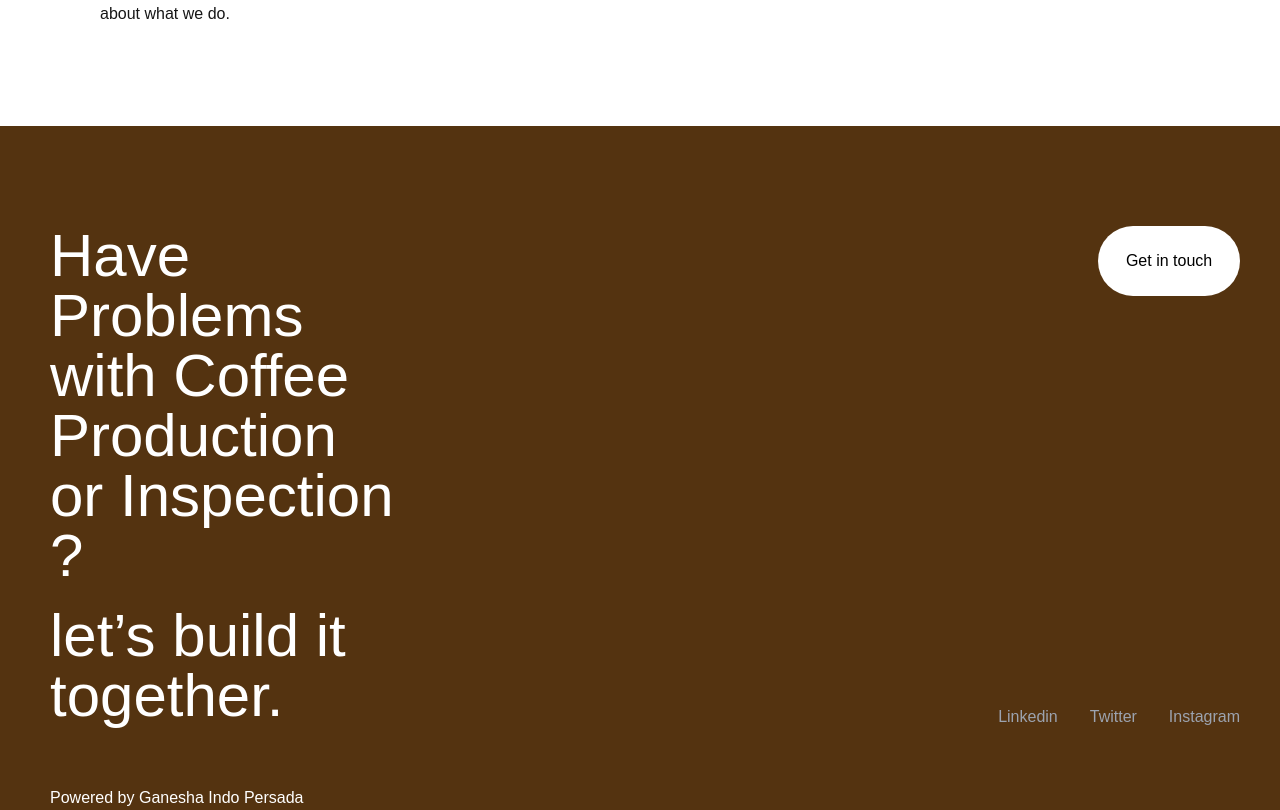
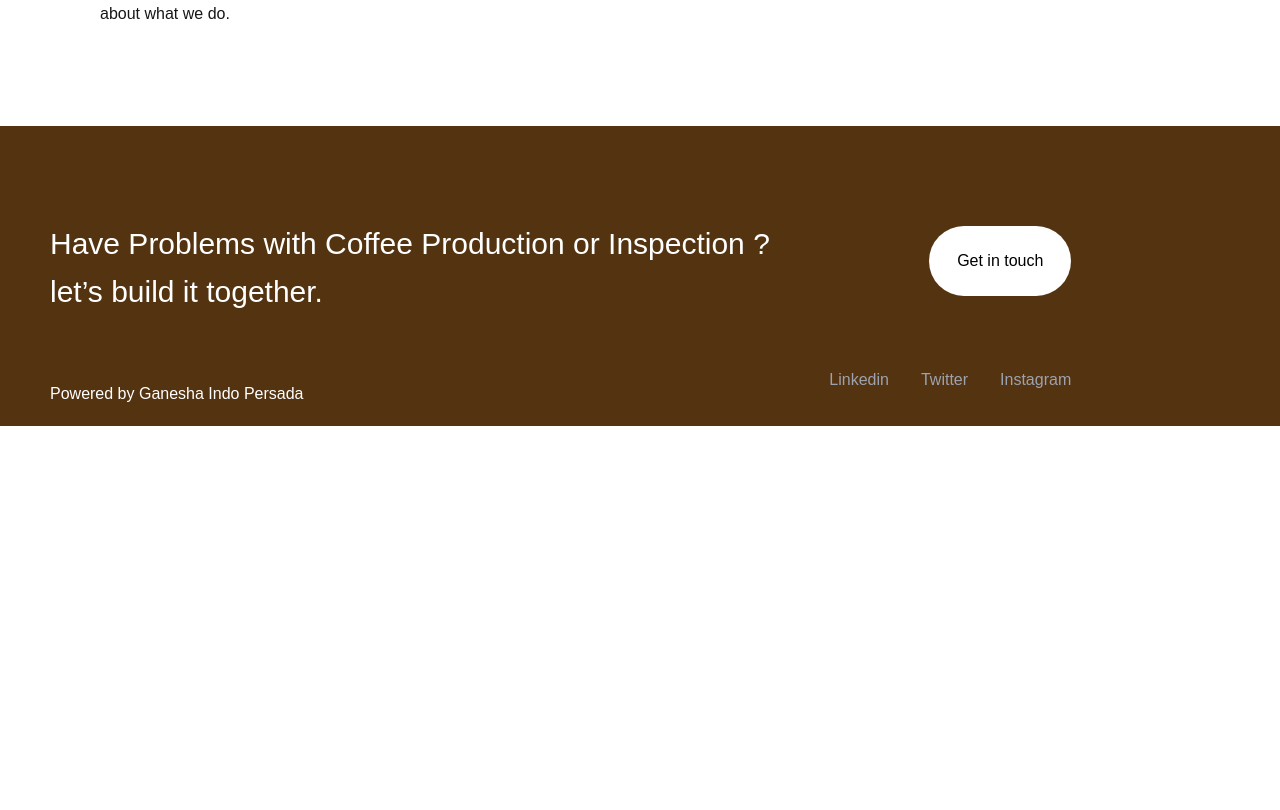
Before and after one commit to Norman1208/Indocoffeewarehouse-company-profile, a Next.js app: page /AboutUs in a window 1280 px wide. Shown: the part 2687-3497 px from the top of the page. After the commit the page ends 3113 px from the top, so only its background shows below. Built offline with nearby package versions, Linux system fonts and the light colour scheme.

Commit message:
feat: responsive feature for several content

```diff
--- a/src/components/Footer.tsx
+++ b/src/components/Footer.tsx
@@ -2,20 +2,20 @@ import { FC } from "react";
 
 const Footer: FC = () => {
     return (
-        <div className="bg-[#543310] flex pt-[100px] pl-[50px] pr-10 gap-[50%] h-[70%]"> {/* footer */}
-            <div className="flex flex-col gap-[60px] w-[100%]"> {/* left */}
-                <div className="flex flex-col gap-5 w-[100%]">{/* top */}
-                    <span className="text-white text-6xl">Have Problems with Coffee Production or Inspection ?</span>
+        <div className="bg-[#543310] flex pt-[100px] pl-[50px] pr-10 h-[70%] w-[100%] pb-5"> {/* footer */}
+            <div className="flex flex-col pr-[5%]"> {/* left */}
+                <div className="flex flex-col gap-3">{/* top */}
+                    <span className="text-white text-3xl">Have Problems with Coffee Production or Inspection ?</span>
                     <div className="flex">
-                        <span className="text-white text-6xl">let’s build it together.</span>
+                        <span className="text-white text-3xl">let’s build it together.</span>
                     </div>
                 </div>
-                <div>{/* bottom */}
+                <div className="pt-[10%]">{/* bottom */}
                     <span className="text-white">Powered by Ganesha Indo Persada</span>
                 </div>
             </div>
 
-            <div className="flex flex-col gap-[70%]"> {/* right */}
+            <div className="flex flex-col gap-[40%]"> {/* right */}
                 <div className="flex pl-[100px]">{/* top */}
                     <button className="bg-white text-black rounded-full w-[100%] h-[70px] hover:text-bold">Get in touch</button>
                 </div>
--- a/src/components/Products.tsx
+++ b/src/components/Products.tsx
@@ -13,7 +13,7 @@ const Products: FC = () => {
             </div>
 
             <div className="flex gap-5 justify-content-center items-center">
-                <div className="flex flex-col gap-5 w-[500px]">
+                <div className="flex flex-col gap-5 ">
                     <Image className="w-[100px] h-[100px]" src={inspection} alt="product1" />
                     <h1 className="font-bold text-2xl">End to End coffee inspection technology</h1>
                     <p>Our End-to-End Coffee Inspection Technology ensures exceptional coffee quality by utilizing advanced AI and
@@ -21,7 +21,7 @@ const Products: FC = () => {
                         detecting subtle defects and maintaining consistency. This technology not only guarantees the perfect cup but also promotes sustainability by reducing
                         waste and enhancing the supply chain, delivering premium coffee with every sip. <a className='text-blue-500'href="/InspectionTech">learn more</a></p>
                 </div>
-                <div className="flex flex-col gap-5 w-[500px]">
+                <div className="flex flex-col gap-5">
                     <Image className="w-[100px] h-[100px]" src={apps} alt="product2" />
                     <h1 className="font-bold text-2xl">Trusted Coffee Buyer and Seller </h1>
                     <p>Our Trusted Coffee Buyer and Seller app brings together a community of highly credible coffee enthusiasts, ensuring every transaction is backed by trust and transparency.
@@ -29,7 +29,7 @@ const Products: FC = () => {
                         we create a marketplace where every coffee deal is a step toward building lasting business relationships. Enjoy peace of mind knowing you&apos;re engaging with the most reputable buyers
                         and sellers in the industry. <a className='text-blue-500'href="/Apps">learn more</a></p>
                 </div>
-                <div className="flex flex-col gap-5 w-[500px]">
+                <div className="flex flex-col gap-5">
                     <Image className="w-[100px] h-[100px]" src={maintenance} alt="product3" />
                     <h1 className="font-bold text-2xl">24/7 customer support</h1>
                     <p>Our 24-Hour Support for Coffee Technology Automation Maintenance ensures your coffee operations run smoothly around the clock. With dedicated experts on hand,
--- a/src/components/about/History.tsx
+++ b/src/components/about/History.tsx
@@ -14,7 +14,7 @@ const History: FC = () => {
             <h1 className="text-[#F8F4E1] text-[40px] font-bold py-[30px] text-center">Our Journey: From Passion to Innovation</h1>
 
             <div >
-                <div className="flex">
+                <div className="flex flex-col sm:flex-row">
                     <div className="w-[50%] justify-center items-center">
                         <div className="flex justify-center gap-3">
                             <Image src={img2021_2} alt="manual inspection" className="w-[30%]"/>
@@ -37,7 +37,7 @@ const History: FC = () => {
                     </div>
                 </div>
 
-                <div className="flex pt-10">
+                <div className="flex pt-10 flex-col-reverse sm:flex-row">
                     <div className="w-[50%] gap-2">
                         <h1 className="text-center font-bold">2022 : First Prototype Development</h1>
                         <p>In 2022, the first major step towards automating coffee bean inspection was
@@ -58,7 +58,7 @@ const History: FC = () => {
                 </div>
 
 
-                <div className="flex pt-10">
+                <div className="flex pt-10 flex-col sm:flex-row">
 
                     <div className="w-[50%] justify-center items-center">
                         <div className="flex justify-center gap-3">
@@ -80,7 +80,7 @@ const History: FC = () => {
                 </div>
 
 
-                <div className="flex pt-10">
+                <div className="flex pt-10 flex-col-reverse sm:flex-row">
                     <div className="w-[50%] gap-2">
                         <h1 className="text-center font-bold">2024 : Development Negative Pressure Suction For Faster Setup</h1>
                         <p>In 2024, further innovations were introduced with the integration of a negative
--- a/src/components/about/Team.tsx
+++ b/src/components/about/Team.tsx
@@ -11,8 +11,8 @@ const Team: FC = () => {
         <div >
             <div><h1 className="text-[#543310] text-[40px] font-bold py-[30px] text-center">Meet Our Founder</h1></div>
 
-            <div className="flex justify-center gap-5 px-5 w-[100%]">
-                <div className="flex flex-col gap-3 justify-center">
+            <div className="flex  flex-col justify-center gap-5 px-5 w-[100%] sm:flex-row">
+                <div className="flex flex-col gap-3 justify-center ">
                     <h1 className="font-bold">Achmad Norman Firdaus</h1>
                     <Image className="rounded-full w-[200px] h-[200px]" src={norman} alt="achmad"/>
                     <h2>Founder</h2>
```
